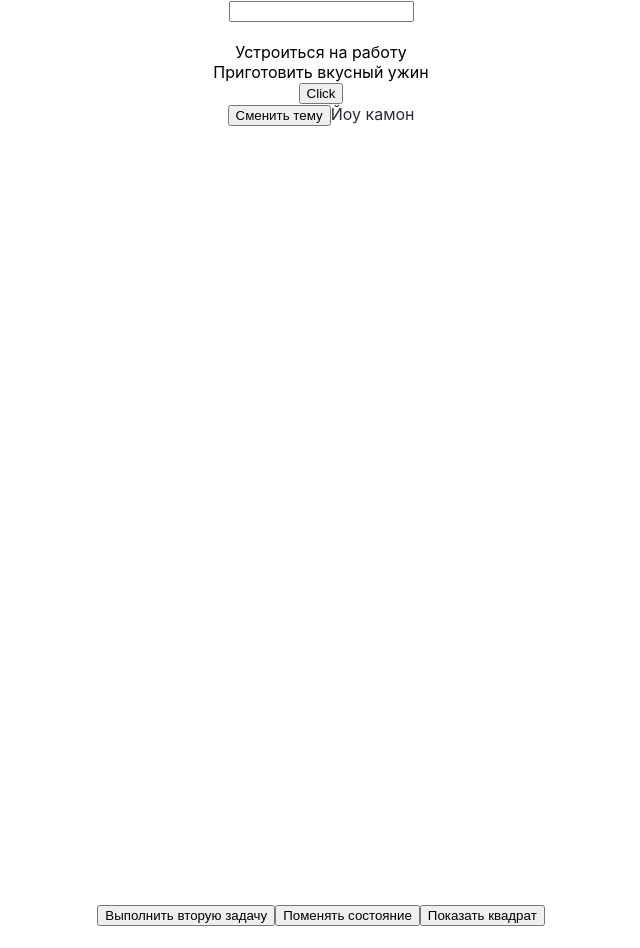
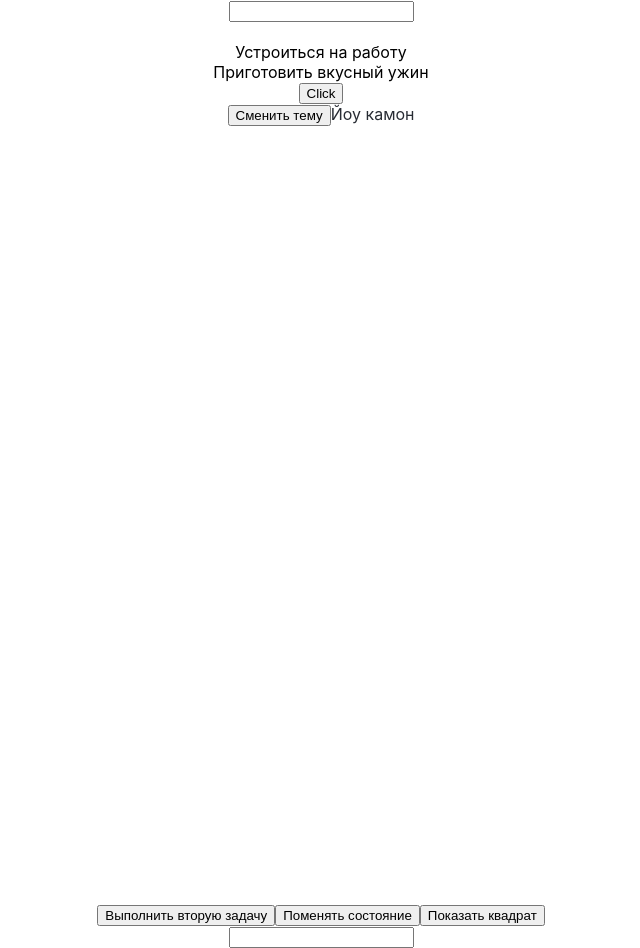
Before and after one commit to deniserokhin1/react-hooks-training, a React (Create React App) app: page / in a window 1280 px wide. Shown: the whole page, without its empty margins (319-959 px from the left). Before the commit the page ends 926 px from the top, so only its background shows below. Built offline with nearby package versions, Linux system fonts and the light colour scheme.

Commit message:
Хук useInput()

```diff
--- a/package.json
+++ b/package.json
@@ -41,6 +41,7 @@
     ]
   },
   "devDependencies": {
+    "js-cookie": "^3.0.1",
     "redux": "^4.2.0"
   }
 }
--- a/src/App.tsx
+++ b/src/App.tsx
@@ -8,6 +8,7 @@ import { ThemeContext, themes } from "./themeContext";
 import Page2 from "./Page2";
 import { useLocalStorage } from "./hooks/useLocalStorage";
 import { useOutSide } from "./hooks/useOutside";
+import MyInput from "./MyInput";
 
 interface IData {
   name: string;
@@ -112,6 +113,7 @@ function App() {
           style={{ width: "300px", height: "300px", background: "blue" }}
         ></div>
       )}
+      <MyInput />
     </div>
   );
 }
--- /dev/null
+++ b/src/MyInput.tsx
@@ -0,0 +1,14 @@
+import React from 'react';
+import { useInput } from './hooks/useInput';
+
+const MyInput = () => {
+    const {bind, reset, value} = useInput('')
+    console.log(value);
+    return (
+        <div>
+            <input {...bind} type="text" />
+        </div>
+    );
+};
+
+export default MyInput;
--- /dev/null
+++ b/src/hooks/useInput.ts
@@ -0,0 +1,17 @@
+import React, { useState } from "react";
+
+export const useInput = (initialValue: any) => {
+  const [value, setValue] = useState(initialValue);
+
+  const reset = () => {
+    setValue(initialValue);
+  };
+
+  const bind = {
+    value,
+    onChange: (e: React.ChangeEvent<HTMLInputElement>) =>
+      setValue(e.target.value),
+  };
+
+  return { value, bind, reset };
+};
```
Also changed, not shown: 1 other file (tests, documents, lock files or other folders).
